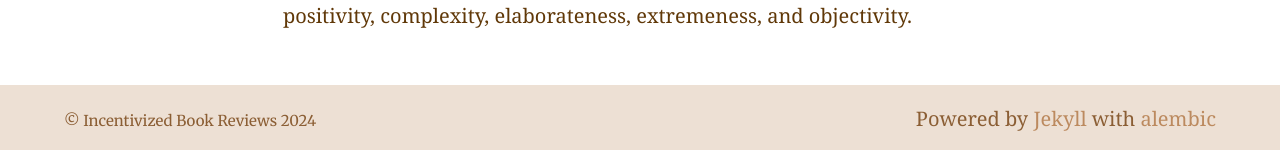
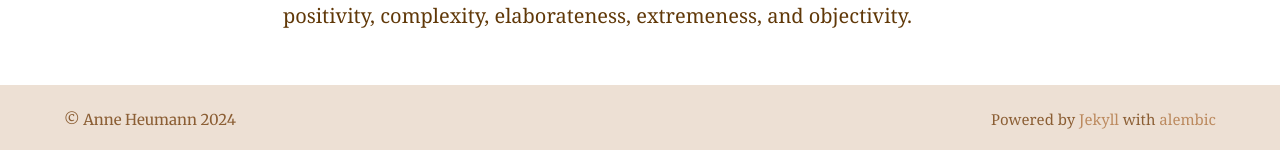
Before and after one commit to aheuma/IncentivizedBookReviews, a Jekyll site: the page built from index.md, in a window 1280 px wide. Shown: the part 1323-1473 px from the top of the page. Built offline with Jekyll 4.4.1, drawn with Linux system fonts in a browser that asks for light colours.

Commit message:
update font-size in footer

```diff
--- a/_config.yml
+++ b/_config.yml
@@ -99,6 +99,7 @@
 url: "https://aheuma.github.io/IncentivizedBookReviews/" # Site url, also used in jekyll-seo-tag
 baseurl: ""
 repo: "https://github.com/aheuma/IncentivizedBookReviews/tree/main"
+author: "Anne Heumann"
 # email: "aheumann@posteo.de"
 # disqus: "alembic-1" # Blog post comments, uncomment the option and set the site ID from your Disqus account
 # date_format: "%-d %B %Y" # Blog post date formatting using placeholder formatting
--- a/_includes/site-footer.html
+++ b/_includes/site-footer.html
@@ -1,12 +1,12 @@
 <footer class="footer">
   <div class="container">
     <div class="copyright  typeset">
-      <small class="small">&copy; {{ site.title }} {{ site.time | date: '%Y' }}</small>
+      <small class="small">&copy; {{ site.author }} {{ site.time | date: '%Y' }}</small>
     </div>
 <!--
     {% include nav-footer.html %}
 -->
-  <p>
+  <p class="footer-fontsize">
     Powered by <a href=https://jekyllrb.com/>Jekyll</a> with <a href=https://github.com/daviddarnes/alembic/tree/main/>alembic</a>
   </p>
   </div>
--- a/_sass/_settings.scss
+++ b/_sass/_settings.scss
@@ -34,5 +34,3 @@ $monospacetype: (
   regular: 400,
   cap-height: 0.68
 ) !default;
-
-// TIP: Load custom fonts in _config.yaml
--- a/_sass/_theme.scss
+++ b/_sass/_theme.scss
@@ -90,6 +90,7 @@ body {
 }
 
 .footer {
+  font-size: 15px;
   background-color: #EDE0D4;
   color: $captionColour;
   a {
```
